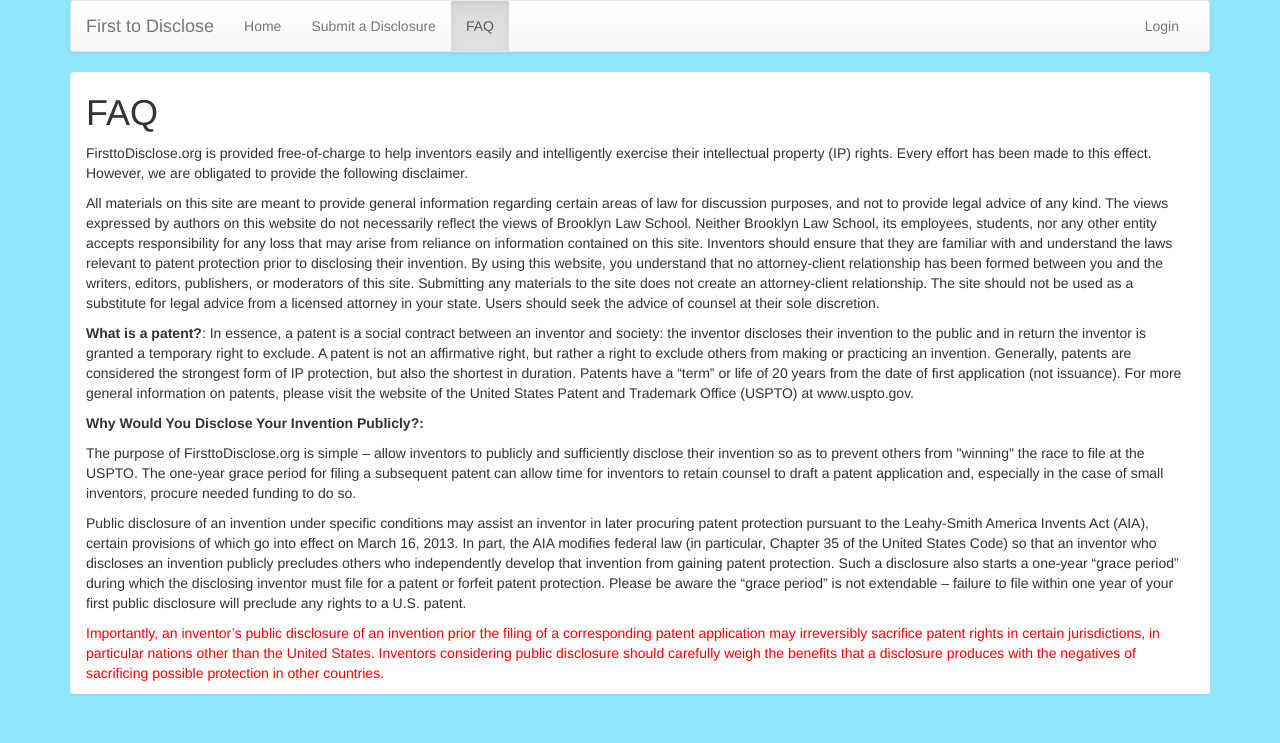
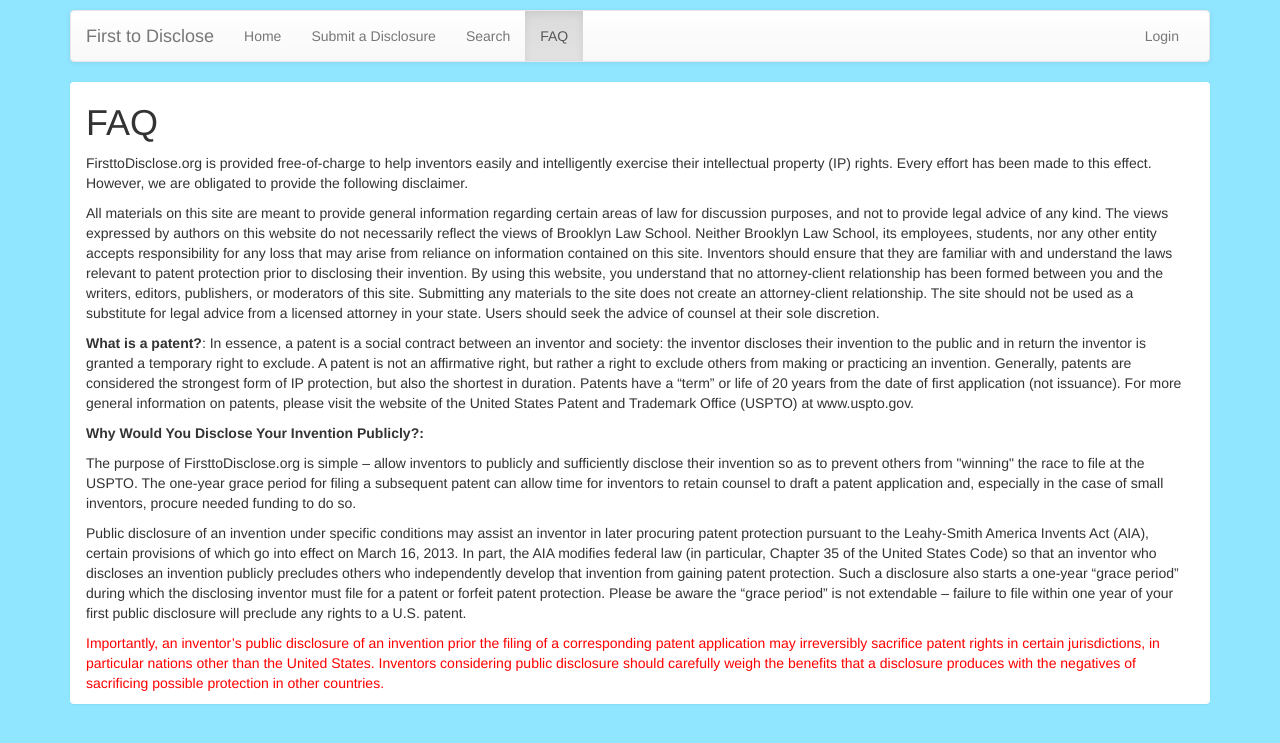
Before and after one commit to FirstToDisclose/CodeAcrossBoston, a Django app: page /faq in a window 1280 px wide. Shown: the top 743 px of the page. Run offline with Django 3.2, Linux system fonts and the light colour scheme; some libraries are stand-ins or nearby versions.

Commit message:
Add in search page

```diff
--- a/firsttodisclose/disclosures/static/css/style.css
+++ b/firsttodisclose/disclosures/static/css/style.css
@@ -29,3 +29,7 @@ form button {
 .red {
     color: #ff0000
 }
+
+body {
+    margin: 10px;
+}
--- a/firsttodisclose/disclosures/templates/base.html
+++ b/firsttodisclose/disclosures/templates/base.html
@@ -18,6 +18,7 @@
             <ul class="nav navbar-nav">
               <li class="{% block active_home %}{% endblock %}"><a href="/">Home</a></li>
               <li class="{% block active_submit %}{% endblock %}"><a href="#">Submit a Disclosure</a></li>
+              <li class="{% block active_search %}{% endblock %}"><a href="{% url 'search' %}">Search</a></li>
               <li class="{% block active_faq %}{% endblock %}"><a href="{% url 'faq' %}">FAQ</a></li>
             </ul>
             <ul class="nav navbar-nav navbar-right">
--- a/firsttodisclose/disclosures/views.py
+++ b/firsttodisclose/disclosures/views.py
@@ -8,7 +8,7 @@ def index(request):
     return render_to_response("index.html", None, RequestContext(request))
 
 def search(request):
-    return render_to_response("index.html", None, RequestContext(request))
+    return render_to_response("search.html", None, RequestContext(request))
 
 def faq(request):
     return render_to_response("faq.html", None, RequestContext(request))
--- a/firsttodisclose/firsttodisclose/urls.py
+++ b/firsttodisclose/firsttodisclose/urls.py
@@ -3,10 +3,8 @@ from django.contrib import admin
 from disclosures.views import index, search, faq
 
 urlpatterns = patterns('',
-    # Examples:
     url(r'^$', index),
-    url(r'^search$', search),
-    # url(r'^blog/', include('blog.urls')),
+    url(r'^search$', search, name='search'),
 
     url('^faq$', faq, name='faq'),
     url('^accounts/', include('django.contrib.auth.urls', namespace='auth')),
```
Also changed, not shown: firsttodisclose/disclosures/templates/search.html (added, +23 -0 lines).
